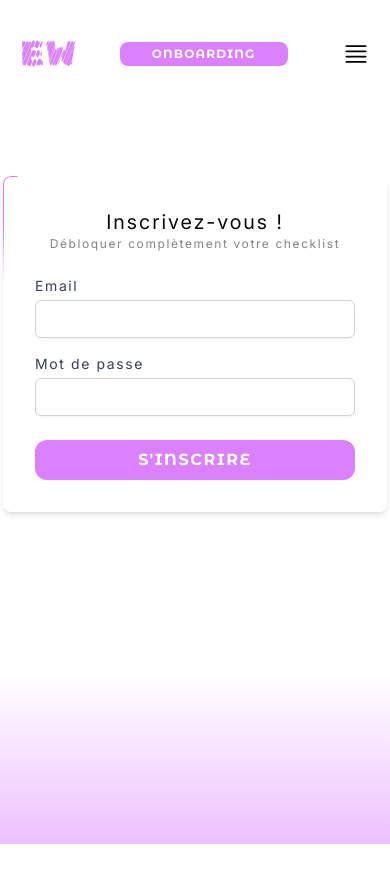
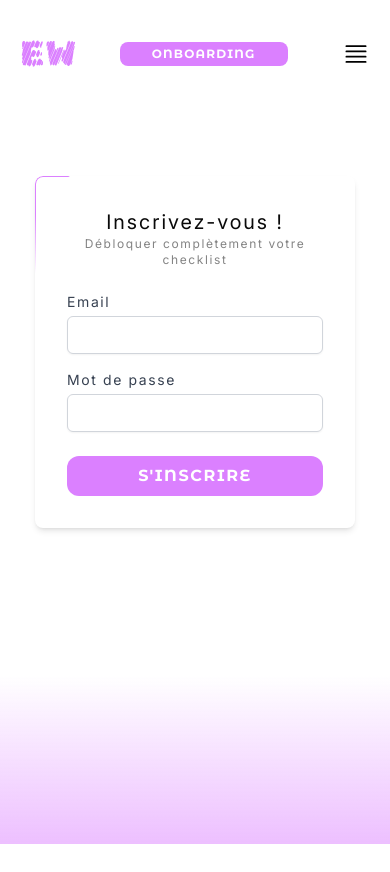
Before and after one commit to LennyGPB/MARIAGE, a Next.js app: page /register in a window 390 px wide. Built offline with nearby package versions, Linux system fonts and the light colour scheme; no server answers.

Commit message:
RESPONSIVE + DESIGN 5

```diff
--- a/app/login/page.tsx
+++ b/app/login/page.tsx
@@ -33,7 +33,7 @@ export default function Login() {
         <>
         <Navbar />
         <section className="font-inter tracking-widest flex flex-col items-center justify-center mt-24 ">
-            <div className="relative bg-white p-8 rounded-lg shadow-md w-96 overflow-hidden">
+            <div className="relative bg-white p-8 rounded-lg shadow-md w-80 md:w-96 overflow-hidden">
                 <BorderBeam size={100} colorFrom="#DB80FF" colorTo="#DB80FF" />
                 <h2 className="text-xl mb-6 text-center tracking-[2px]">Vous êtes de retour !</h2>
                 <form onSubmit={handleSubmit}>
--- a/app/quiz/page.tsx
+++ b/app/quiz/page.tsx
@@ -151,7 +151,7 @@ export default function Quiz() {
         {step === 9 && (
           !session ? (
             <article className="flex flex-col justify-center items-center tracking-widest font-sans font-light mt-12 md:mt-20 ">
-              <h1 className="text-xl mb-10 font-light">Débloquer votre <span className="font-medium">checklist personnalisée !</span></h1>
+              <h1 className="text-lg md:text-xl mb-10 font-light">Débloquer votre <span className="font-medium">checklist personnalisée !</span></h1>
               <RegisterModal />
             </article>
           ) :
--- a/app/register/page.tsx
+++ b/app/register/page.tsx
@@ -41,9 +41,9 @@ export default function Register() {
         <>
         <Navbar />
         <section className="font-inter tracking-widest flex flex-col items-center justify-center mt-24 ">
-            <div className="relative bg-white p-8 rounded-lg shadow-md w-96 overflow-hidden">
+            <div className="relative bg-white p-8 rounded-lg shadow-md w-80 md:w-96 overflow-hidden">
                 <BorderBeam size={100} colorFrom="#DB80FF" colorTo="#DB80FF" />
-                <h2 className="text-xl  text-center tracking-[2px]">Inscrivez-vous !</h2>
+                <h2 className="text-xl text-center tracking-[2px]">Inscrivez-vous !</h2>
                 <p className="text-xs mb-6 text-center opacity-50">Débloquer complètement votre checklist</p>
                 <form onSubmit={handleSubmit}>
                     <div className="mb-4 text-sm">
--- a/components/shared/Navbar.tsx
+++ b/components/shared/Navbar.tsx
@@ -86,7 +86,7 @@ export default function Navbar({user} : Props) {
                     <Link href="/support">Support</Link>
                 </div>
 
-                <button className="bg-[#DB80FF] text-white px-5 py-1 rounded-lg font-bold uppercase mt-5">Se connecter</button>
+                <Link href="/login" className="bg-[#DB80FF] text-center text-white px-5 py-1 rounded-lg font-bold uppercase mt-5">Se connecter</Link>
 
 
                 </div>
```
